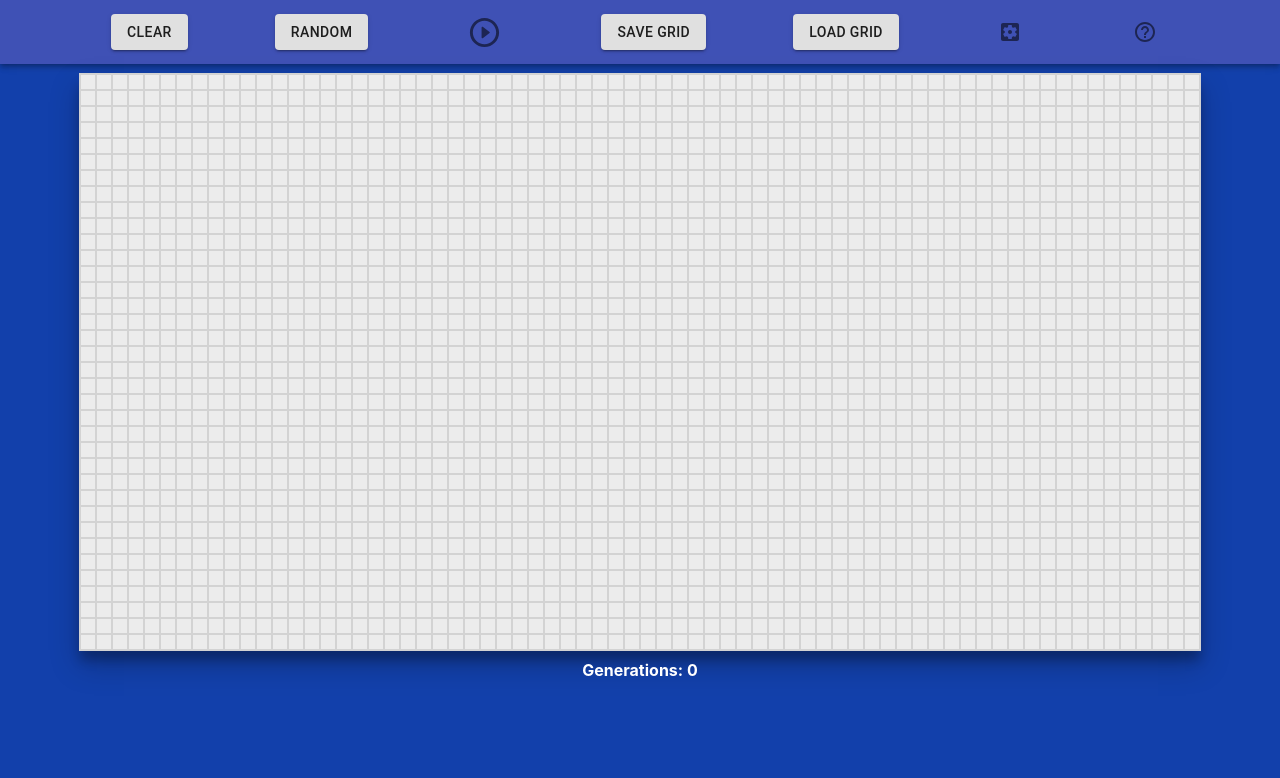
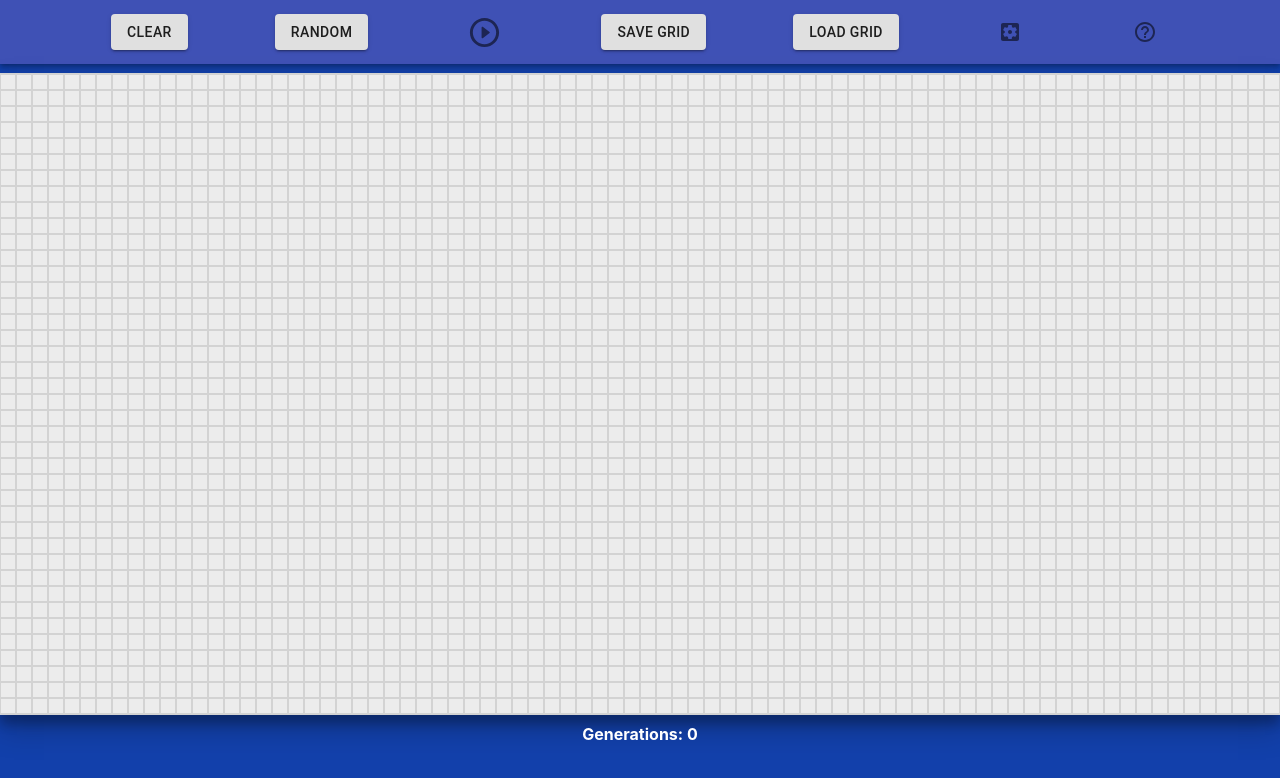
Before and after one commit to ahaku/the_game_of_life, a React (Create React App) app: page /mainpage in a window 1280 px wide. Shown: the top 778 px of the page. Built offline with nearby package versions, Linux system fonts and the light colour scheme.

Commit message:
grid size changed

```diff
--- a/src/Mainpage.jsx
+++ b/src/Mainpage.jsx
@@ -22,8 +22,8 @@ let numberGenerations = 0;
 
 function Mainpage() {
 
-    const [numberRows, setNumberRows] = useState(36);
-    const [numberCols, setNumberCols] = useState(70);
+    const [numberRows, setNumberRows] = useState(40);
+    const [numberCols, setNumberCols] = useState(80);
     const [grid, setGrid] = useState(emptyGridGenerate());
     const [cellSize, setCellSize] = useState('16px');
     const [savedGrid, setSavedGrid] = useState(grid);
@@ -123,24 +123,24 @@ function Mainpage() {
                     switch (size) {
                         case 'M':
                             setCellSize('16px')
-                            setNumberRows(36)
-                            setNumberCols(70)
-                            setGrid(customSizeGridGenerate(36, 70))
-                            setSavedGrid(customSizeGridGenerate(36, 70))
+                            setNumberRows(40)
+                            setNumberCols(80)
+                            setGrid(customSizeGridGenerate(40, 80))
+                            setSavedGrid(customSizeGridGenerate(40, 80))
                             break;
                         case 'L':
                             setCellSize('12px')
-                            setNumberRows(46)
+                            setNumberRows(50)
                             setNumberCols(110)
-                            setGrid(customSizeGridGenerate(46, 110))
-                            setSavedGrid(customSizeGridGenerate(46, 110))
+                            setGrid(customSizeGridGenerate(50, 110))
+                            setSavedGrid(customSizeGridGenerate(50, 110))
                             break;
                         case 'XL':
                             setCellSize('8px')
-                            setNumberRows(70)
-                            setNumberCols(150)
-                            setGrid(customSizeGridGenerate(70, 150))
-                            setSavedGrid(customSizeGridGenerate(70, 150))
+                            setNumberRows(80)
+                            setNumberCols(170)
+                            setGrid(customSizeGridGenerate(80, 170))
+                            setSavedGrid(customSizeGridGenerate(80, 170))
                             break;
                         default:
                             break;
```
